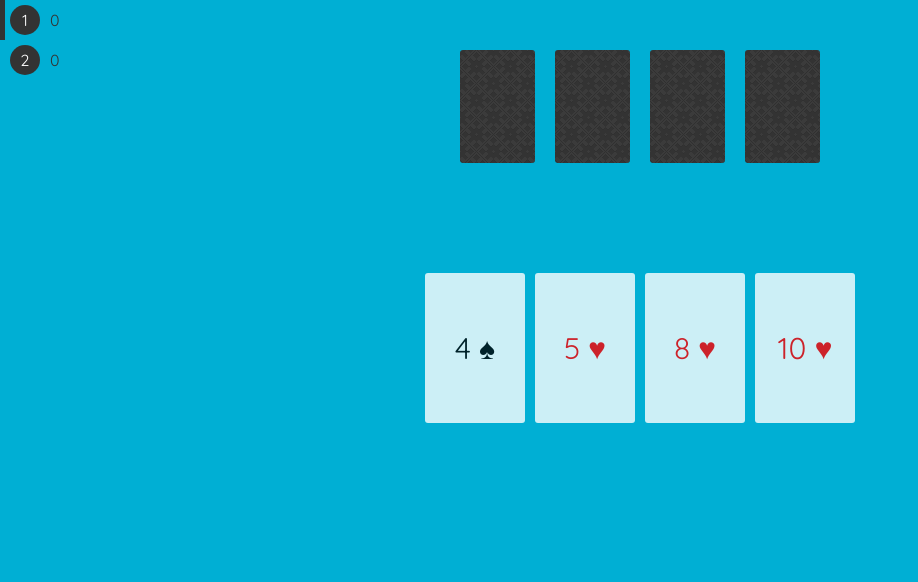
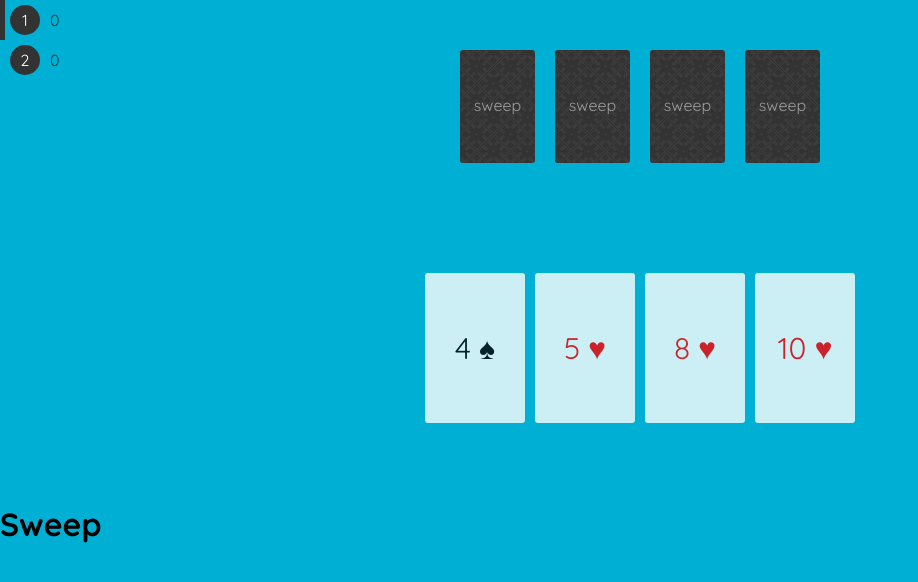
Before and after one commit to ashays/sweep, a plain HTML site: page index.html in a window 1280 px wide. Shown: the whole page, without its empty margins (0-918 px from the left). Drawn offline with Linux system fonts and the light colour scheme.

Commit message:
random style tweaks from earlier

```diff
--- a/css/style.css
+++ b/css/style.css
@@ -72,6 +72,15 @@ body {
     color: transparent;
     background: url('img/pattern.png');
     opacity: 1;
+}
+
+.hidden .card:after {
+    content: 'sweep';
+    color: rgba(255, 255, 255,.5);
+    position: absolute;
+    font-size: 16px;
+    left: 0;
+    width: 100%;
 }
 
 .button {
--- a/index.html
+++ b/index.html
@@ -20,6 +20,9 @@
     <div class="button" id="selectBtn">Select Card</div>
     <div class="button" id="nextPlayer" onclick="confirmPlayer()">Next Player</div>
   </div>
+  <div id="actionBar">
+    <h1>Sweep</h1>
+  </div>
   <div id="players">
     <div class="player" id="player1"><div class="profile">1</div><span class="score"></span></div>
     <div class="player" id="player0"><div class="profile">2</div><span class="score"></span></div>
```
